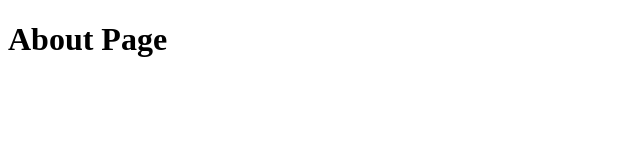
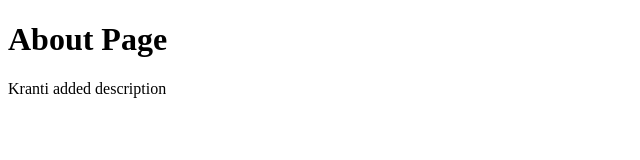
Before and after one commit to AmitMittel/Tuborg, a plain HTML site: page about.html in a window 1280 px wide. Shown: the whole page, without its empty margins (0-640 px from the left). Drawn offline with Linux system fonts and the light colour scheme.

Commit message:
kranti added description

```diff
--- a/about.html
+++ b/about.html
@@ -7,5 +7,6 @@
 </head>
 <body>
     <h1>About Page</h1>
+    <p>Kranti added description</p>
 </body>
 </html>
```
